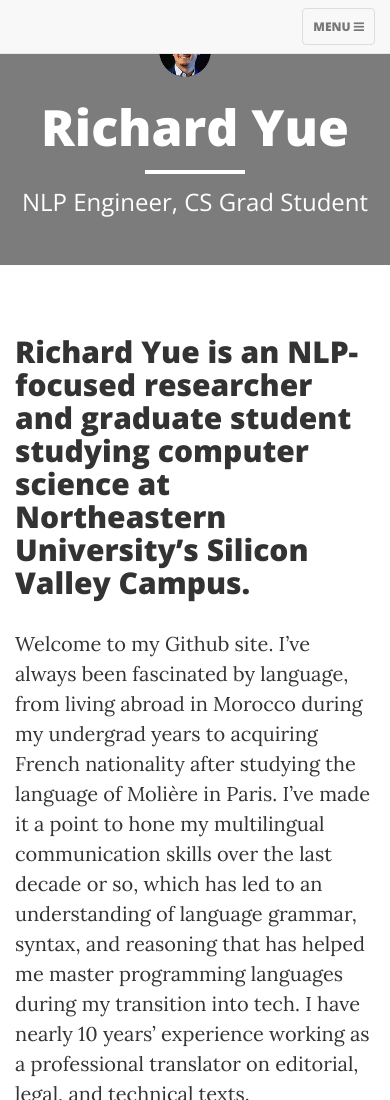
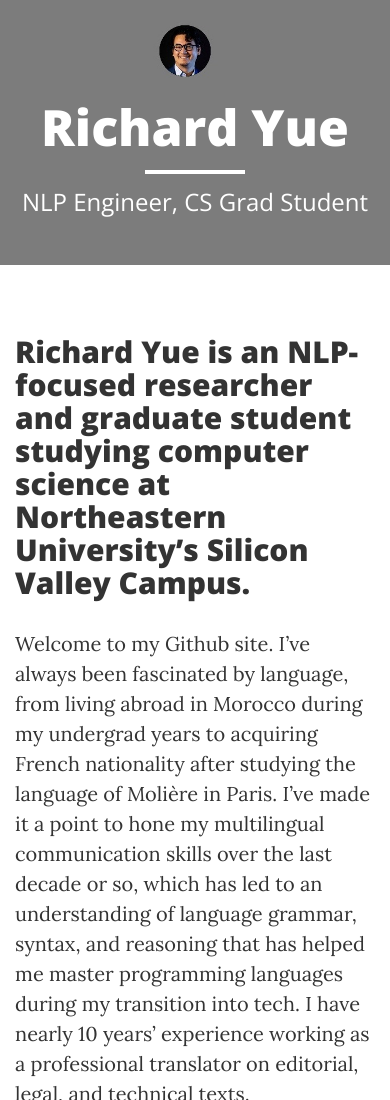
Before and after one commit to rsyue/rsyue.github.io, a website: page index.html in a window 390 px wide. Shown: the top 1100 px of the page. Drawn offline with nearby package versions, Linux system fonts and the light colour scheme.

Commit message:
Removed menu bar for mobile display

```diff
--- a/index.html
+++ b/index.html
@@ -34,21 +34,6 @@
 </head>
 
 <body>
-
-    <!-- Navigation -->
-    <nav class="navbar navbar-default navbar-custom navbar-fixed-top">
-        <div class="container-fluid">
-            <!-- Brand and toggle get grouped for better mobile display -->
-            <div class="navbar-header page-scroll">
-                <button type="button" class="navbar-toggle" data-toggle="collapse" data-target="#bs-example-navbar-collapse-1">
-                    <span class="sr-only">Toggle navigation</span>
-                    Menu <i class="fa fa-bars"></i>
-                </button>
-                <!-- <a class="navbar-brand" href="index.html">Richard Yue</a> -->
-            </div>
-        </div>
-        <!-- /.container -->
-    </nav>
 
     <!-- Page Header -->
     <!-- Set your background image for this header on the line below. -->
```
